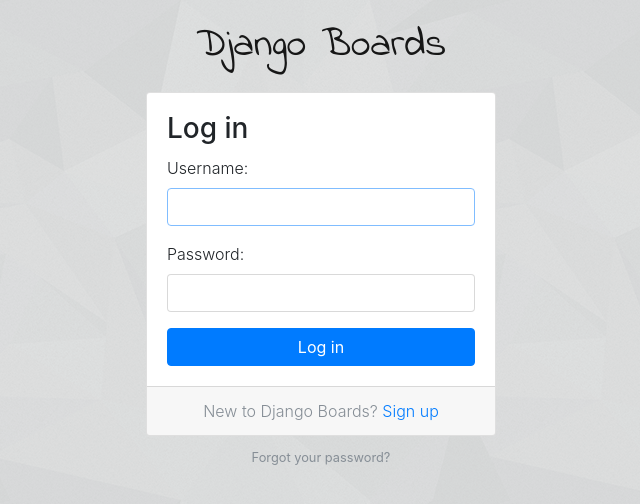
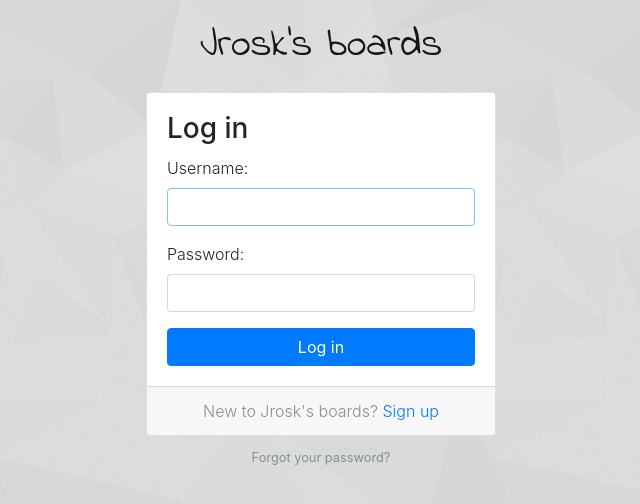
Before and after one commit to RoscaS/django_boards, a Django app: page /login/ in a window 1280 px wide. Shown: the top 504 px of the page, without its empty margins (319-959 px from the left). Run offline with Django 3.2, Linux system fonts and the light colour scheme; parts of the project's set-up code (start-up, migrations or seed data) failed here and were passed over; some libraries are stand-ins or nearby versions.

Commit message:
small fixes

```diff
--- a/myproject/settings.py
+++ b/myproject/settings.py
@@ -114,8 +114,8 @@ EMAIL_HOST_USER = config('EMAIL_HOST_USER', default='')
 EMAIL_HOST_PASSWORD = config('EMAIL_HOST_PASSWORD', default='')
 EMAIL_USE_TLS = config('EMAIL_USE_TLS', default=True, cast=bool)
 
-DEFAULT_FROM_EMAIL = 'Django Boards <noreply@djangoboards.com>'
-EMAIL_SUBJECT_PREFIX = '[Django Boards] '
+DEFAULT_FROM_EMAIL = 'Jrosk boards <noreply@djangoboards.com>'
+EMAIL_SUBJECT_PREFIX = '[Jrosk boards] '
 
 
 SECURE_CONTENT_TYPE_NOSNIFF = True
--- a/templates/base.html
+++ b/templates/base.html
@@ -5,7 +5,7 @@
 
   <head>
     <meta charset="utf-8">
-    <title>{% block title %}Django Boards{% endblock %}</title>
+    <title>{% block title %}Jrosk's boards{% endblock %}</title>
     <link href="https://fonts.googleapis.com/css?family=Indie+Flower" rel="stylesheet">
     <link rel="stylesheet" href="{% static 'css/bootstrap.min.css' %}">
     <link rel="stylesheet" href="{% static 'css/app.css' %}">
@@ -16,7 +16,7 @@
     {% block body %}
     <nav class="navbar navbar-expand-sm navbar-dark bg-dark">
         <div class="container">
-          <a class="navbar-brand" href="{% url 'home' %}">Django Boards</a>
+          <a class="navbar-brand" href="{% url 'home' %}">Jrosk's boards</a>
           <button class="navbar-toggler" type="button" data-toggle="collapse" data-target="#mainMenu" aria-controls="mainMenu" aria-expanded="false" aria-label="Toggle navigation">
             <span class="navbar-toggler-icon"></span>
           </button>
--- a/templates/base_accounts.html
+++ b/templates/base_accounts.html
@@ -9,7 +9,7 @@
 {% block body %}
   <div class="container">
     <h1 class="text-center logo my-4">
-      <a href="{% url 'home' %}">Django Boards</a>
+      <a href="{% url 'home' %}">Jrosk's boards</a>
     </h1>
     {% block content %}
     {% endblock content %}
--- a/templates/login.html
+++ b/templates/login.html
@@ -1,6 +1,6 @@
 {% extends 'base_accounts.html' %}
 
-{% block title %}Log in to Django Boards{% endblock title %}
+{% block title %}Log in to Jrosk's boards{% endblock title %}
 
 {% block content %}
 <div class="row justify-content-center">
@@ -16,7 +16,7 @@
         </form>
       </div>
       <div class="card-footer text-muted text-center">
-        New to Django Boards? <a href="{% url 'signup' %}">Sign up</a>
+        New to Jrosk's boards? <a href="{% url 'signup' %}">Sign up</a>
       </div>
     </div>
     <div class="text-center py-2">
--- a/templates/password_reset_email.html
+++ b/templates/password_reset_email.html
@@ -4,7 +4,7 @@ Someone asked for a password reset for the email address {{ email }}.
 Follow the link below:
 {{ protocol }}://{{ domain }}{% url 'password_reset_confirm' uidb64=uid token=token %}
 
-In case you forgot your Django Boards username: {{ user.username }}
+In case you forgot your Jrosk's boards username: {{ user.username }}
 
 If clicking the link above doesn't work, please copy and paste the URL
 in a new browser window instead.
@@ -16,4 +16,4 @@ disregard this email.
 
 Thanks,
 
-The Django Boards Team
+The Jrosk's boards Team
--- a/templates/password_reset_subject.txt
+++ b/templates/password_reset_subject.txt
@@ -1 +1 @@
-[Django Boards] Please reset your password
+[Jrosk boards] Please reset your password
--- a/templates/signup.html
+++ b/templates/signup.html
@@ -1,6 +1,6 @@
 {% extends 'base_accounts.html' %}
 
-{% block title %}Sign up to Django Boards{% endblock title %}
+{% block title %}Sign up to Jrosk's boards{% endblock title %}
 
 {% block content %}
 <div class="row justify-content-center">
```
